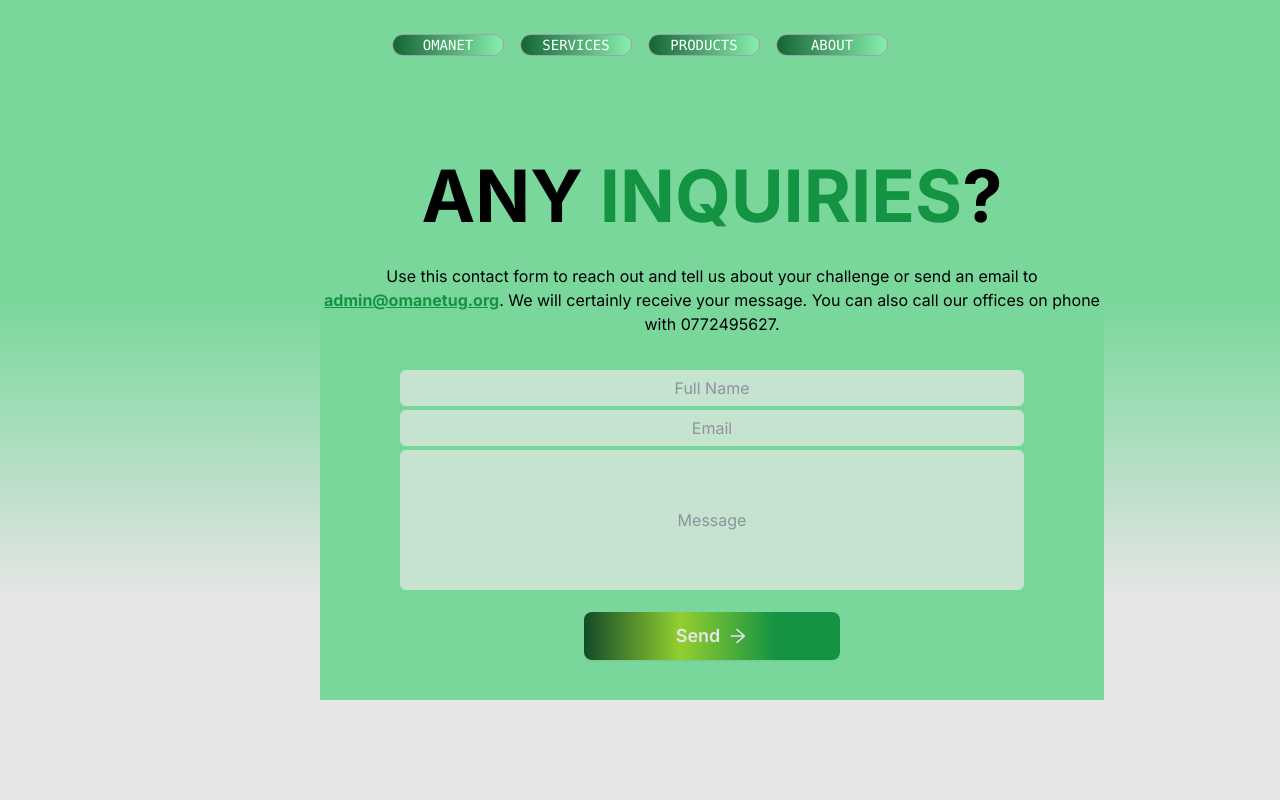
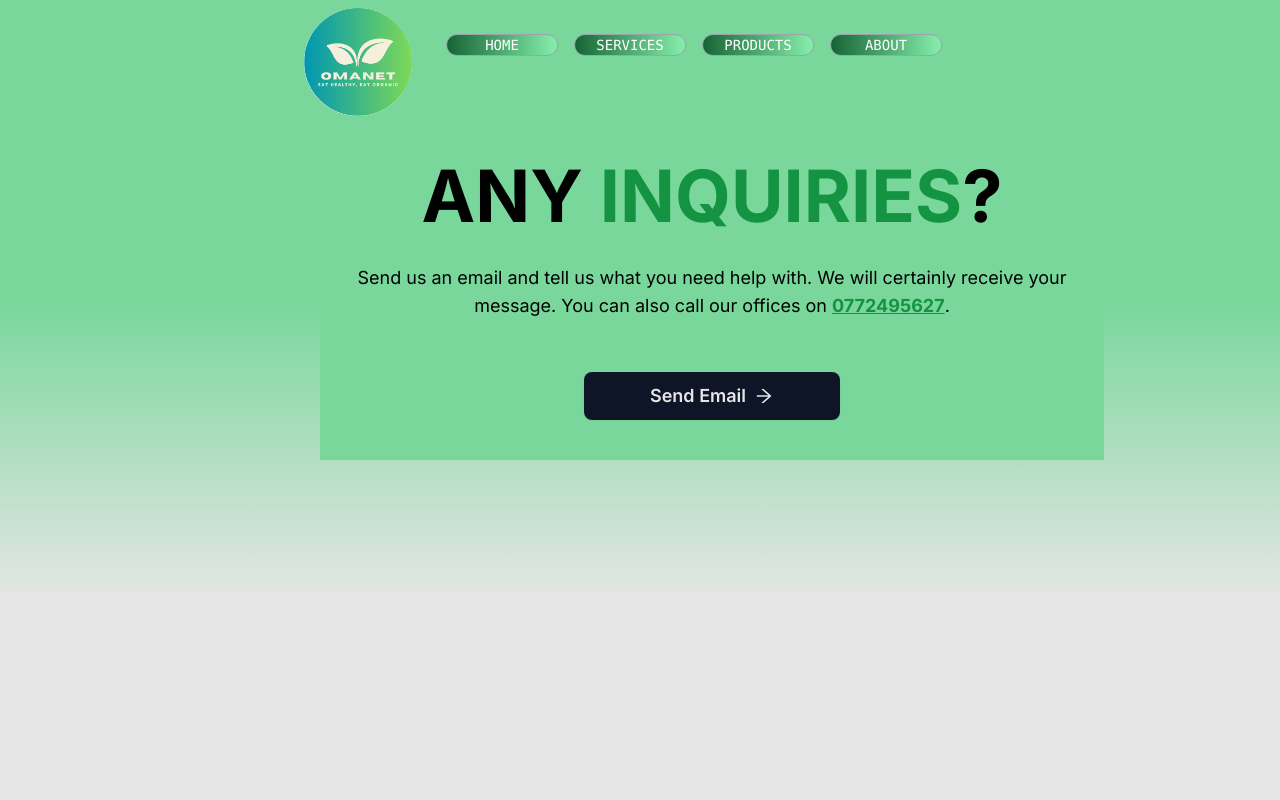
Before and after one commit to judeNdagga/omanet, a Next.js app: page /Contact in a window 1280 px wide. Shown: the top 800 px of the page. Built offline with nearby package versions, Linux system fonts and the light colour scheme.

Commit message:
add logo

```diff
--- a/src/app/Contact/page.tsx
+++ b/src/app/Contact/page.tsx
@@ -51,7 +51,7 @@ export default function Contact() {
             ANY
             <a className="text-green-600"> INQUIRIES</a>?
           </motion.h1>
-          <motion.p className="mt-8 mb-8 text-black"
+          <motion.p className="mt-8 mb-8 text-black text-lg"
           variants={FadeInRightAnimation}
           initial="initial"
           whileInView="animate"
@@ -59,44 +59,19 @@ export default function Contact() {
             once: false,
           }}
           >
-            Use this contact form to reach out and tell us about your challenge
-            or send an email to{" "}
+            Send us an email and tell us what you need help with.
+            We will certainly receive your message. You can also call our
+            offices on <a className="font-bold text-green-600 underline">0772495627</a>.
+          </motion.p>
+
             <a
+              className="btn btn-wide mt-5 mb-10 bg-slate-900 hover:bg-gray-100 hover:text-black text-white text-lg border-none"
               href="mailto:admin@omanetug.org"
-              className="text-green-600 font-bold underline"
             >
-              admin@omanetug.org
+              Send Email
+              <AiOutlineArrowRight className="text-xl" />
             </a>
-            . We will certainly receive your message. You can also call our
-            offices on phone with 0772495627.
-          </motion.p>
-          <form action="">
-            <div className="">
-              <input
-                type="text"
-                placeholder="Full Name"
-                className="bg-green-100 rounded-lg h-10 border-2 border-green-300 text-black text-center w-[80%]"
-              />
-              <input
-                type="email"
-                placeholder="Email"
-                className="bg-green-100 rounded-lg h-10 border-2 border-green-300 text-black text-center w-[80%]"
-              />
-              <input
-                type="text"
-                placeholder="Message"
-                className="bg-green-100 rounded-lg h-36 border-2 border-green-300 text-black text-center w-[80%]"
-              />
-            </div>
-            <button
-              className="btn btn-wide mt-5 mb-10 bg-gradient-to-r from-green-900 from-3%
-    via-lime-400
-     to-green-600 to-75% text-white text-lg border-none"
-            >
-              Send
-              <AiOutlineArrowRight className="text-xl" />
-            </button>
-          </form>
+
         </div>
       </div>
     </div>
--- a/src/app/components/AltBackgroundSlider.tsx
+++ b/src/app/components/AltBackgroundSlider.tsx
@@ -27,7 +27,7 @@ export default function AltBackgroundSlider() {
         className="z-50 flex flex-col w-full"
       >
         <motion.p className="font-bold text-lg pl-[30%] sm:pl-20 bg-clip-text text-transparent bg-gradient-to-b from-neutral-50 to-neutral-400 py-4">
-          AN ORGANIC SOLUTION
+          EAT HEALTHY, EAT ORGANIC
         </motion.p>
         <motion.p className="font-semibold text-5xl md:text-8xl pl-[25%] sm:pl-20 bg-clip-text text-transparent bg-gradient-to-b from-neutral-50 to-neutral-400 py-4">
           WELCOME TO <br /> <a className="text-green-300  hover:text-green-600 sm:pl-36 transition duration-500 italic">OMANET</a>
--- a/src/app/components/NavbarDemo.tsx
+++ b/src/app/components/NavbarDemo.tsx
@@ -2,10 +2,13 @@
 import React, { useState } from "react";
 import { HoveredLink, Menu, MenuItem, ProductItem } from "./ui/navbar-menu";
 import { cn } from "../utils/cn";
+import logo from "../../../public/images/OMANETLOGO2.png"
+import Image from "next/image";
 
 export function NavbarDemo() {
   return (
     <div className="relative w-full flex items-center justify-center">
+
       <Navbar className="top-2" />
 
     </div>
@@ -16,15 +19,25 @@ function Navbar({ className }: { className?: string }) {
   const [active, setActive] = useState<string | null>(null);
   return (
     <div
-      className={cn("fixed top-10 inset-x-0 max-w-2xl mx-auto z-50", className)}
+      className={cn("fixed flex top-10 inset-x-0 max-w-2xl mx-auto z-50", className)}
     >
+      <a className="hidden sm:block"
+       href="/">
+        <Image
+        src={logo}
+        alt="logo"
+        className="rounded-full hover:scale-150 transition duration-500"
+        />
+
+      </a>
+
       {/* <a href="/" className="uppercase font-mono ml-[45%] text-xl text-green-400">omanet</a> */}
       <Menu setActive={setActive}>
 
       <a href="/">
-      <MenuItem setActive={setActive} active={active} item="OMANET">
+      <MenuItem setActive={setActive} active={active} item="HOME">
           <div className="flex flex-col space-y-4 text-sm">
-            <HoveredLink href="/">Home</HoveredLink>
+            <HoveredLink href="/">Homepage</HoveredLink>
             <HoveredLink href="/Contact">Contact</HoveredLink>
 
           </div>
--- a/src/app/components/ui/images-slider.tsx
+++ b/src/app/components/ui/images-slider.tsx
@@ -134,17 +134,23 @@ export const ImagesSlider = ({
       )}
 
       {areImagesLoaded && (
-        <AnimatePresence>
-          <motion.img
-            key={currentIndex}
-            src={loadedImages[currentIndex]}
-            initial="initial"
-            animate="visible"
-            exit={direction === "up" ? "upExit" : "downExit"}
-            variants={slideVariants}
-            className="image h-full w-full absolute inset-0 object-cover object-center"
-          />
-        </AnimatePresence>
+        // <AnimatePresence>
+        //   <motion.img
+        //     key={currentIndex}
+        //     src={loadedImages[currentIndex]}
+        //     initial="initial"
+        //     animate="visible"
+        //     exit={direction === "up" ? "upExit" : "downExit"}
+        //     variants={slideVariants}
+        //     className="image h-full w-full absolute inset-0 object-cover object-center"
+        //   />
+        // </AnimatePresence>
+
+<motion.div
+style={{ backgroundImage: `url(${loadedImages[currentIndex]})` }}
+className="image h-full w-full absolute inset-0 object-cover object-center bg-center bg-cover duration-[2700ms]"
+>
+  </motion.div>
       )}
     </div>
   );
```
Also changed, not shown: public/images/OMANETLOGO.png (added), public/images/OMANETLOGO2.png (added).
